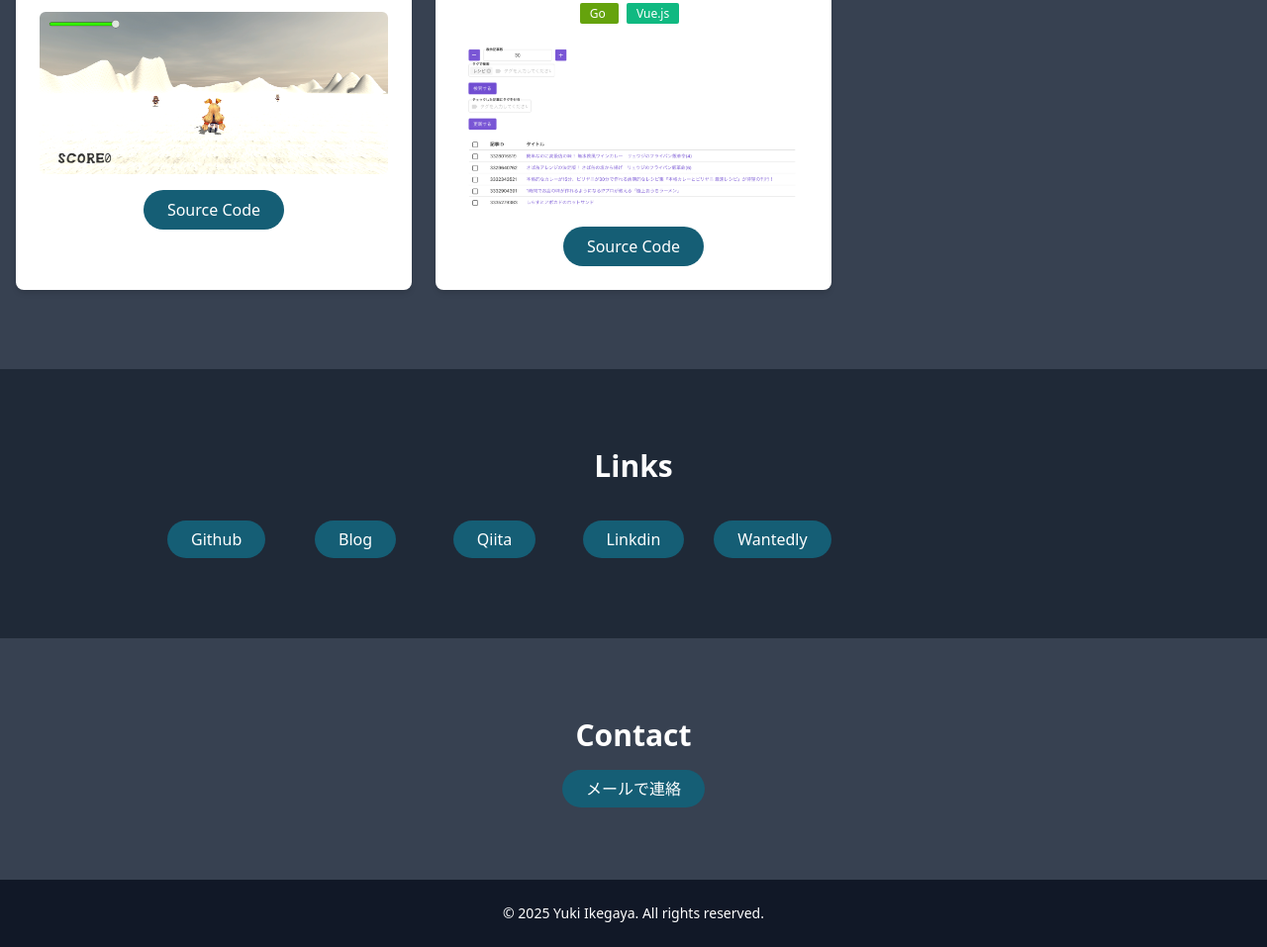
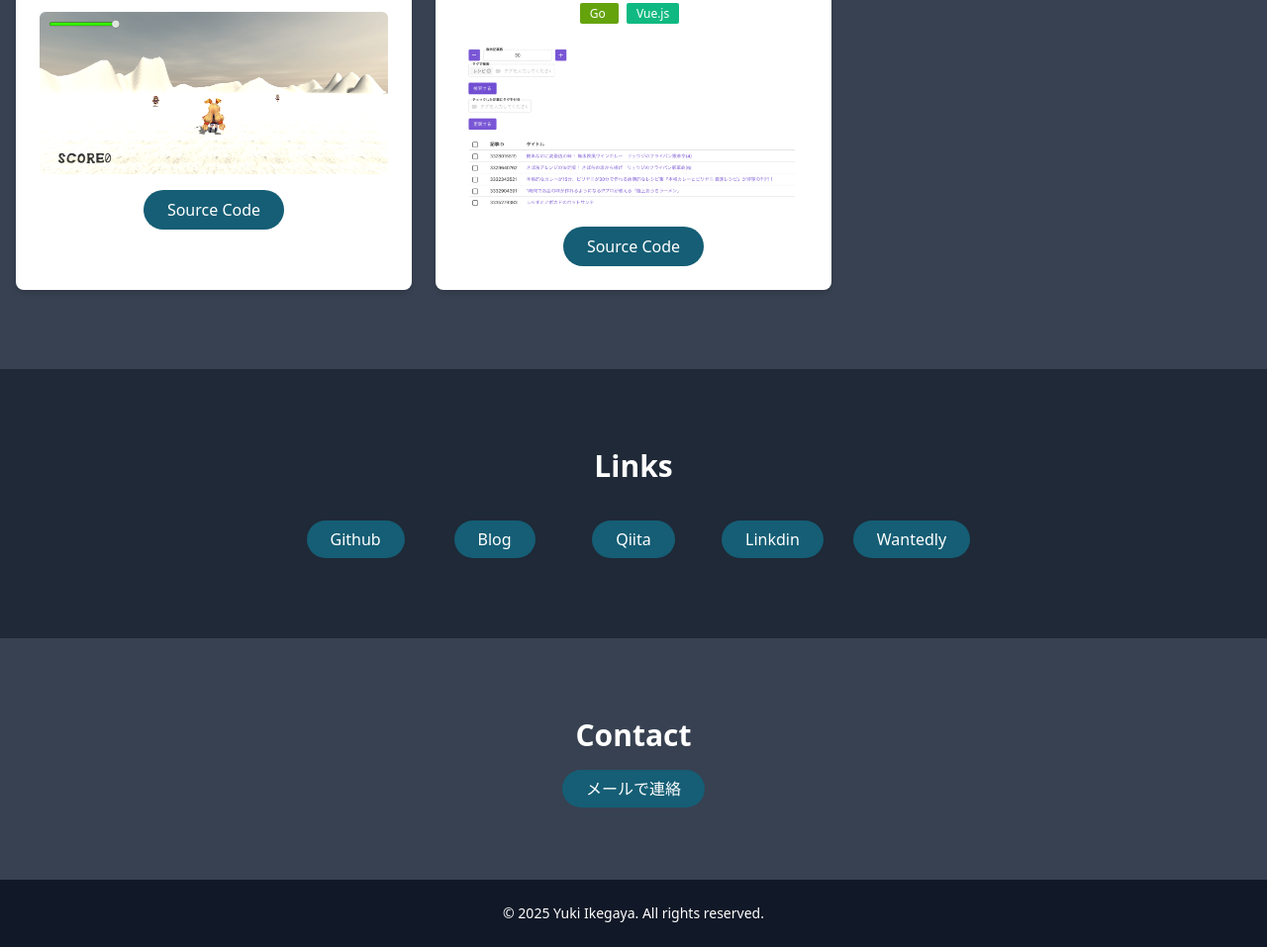
Before and after one commit to ikeyu0806/ikeyu0806.github.io, a plain HTML site: page index.html in a window 1280 px wide. Shown: the part 3340-4297 px from the top of the page at 99% size. Drawn offline with nearby package versions, Linux system fonts and the light colour scheme.

Commit message:
fix col-span class

```diff
--- a/index.html
+++ b/index.html
@@ -328,33 +328,33 @@
       <div class="container mx-auto text-center px-4">
         <h2 class="text-3xl font-semibold mb-6 md:mb-9">Links</h2>
         <div class="grid grid-cols-3 md:grid-cols-9 gap-4">
-          <div class="col-nobr-2 my-2 hidden md:inline-block"></div>
-          <div class="col-nobr-1 my-2">
+          <div class="col-span-2 my-2 hidden md:inline-block"></div>
+          <div class="col-span-1 my-2">
             <a href="https://github.com/ikeyu0806" class="bg-cyan-800 text-white py-2 px-6 rounded-full">
               Github
             </a>
           </div>
-          <div class="col-nobr-1 my-2">
+          <div class="col-span-1 my-2">
             <a href="https://ikeyu0806.hatenablog.com/" class="bg-cyan-800 text-white py-2 px-6 rounded-full">
               Blog
             </a>
           </div>
-          <div class="col-nobr-1 my-2">
+          <div class="col-span-1 my-2">
             <a href="https://qiita.com/yikegaya" class="bg-cyan-800 text-white py-2 px-6 rounded-full">
               Qiita
             </a>
           </div>
-          <div class="col-nobr-1 my-2">
+          <div class="col-span-1 my-2">
             <a href="https://www.linkedin.com/in/%E7%A5%90%E8%B2%B4-%E6%B1%A0%E8%B0%B7-61a31661/?originalSubdomain=jp" class="bg-cyan-800 text-white py-2 px-6 rounded-full">
               Linkdin
             </a>
           </div>
-          <div class="col-nobr-1 my-2">
+          <div class="col-span-1 my-2">
             <a href="https://www.wantedly.com/id/yuki_ikegaya" class="bg-cyan-800 text-white py-2 px-6 rounded-full">
               Wantedly
             </a>
           </div>
-          <div class="col-nobr-2 my-2 hidden md:inline-block"></div>
+          <div class="col-span-2 my-2 hidden md:inline-block"></div>
         </div>
       </div>
     </section>
```
